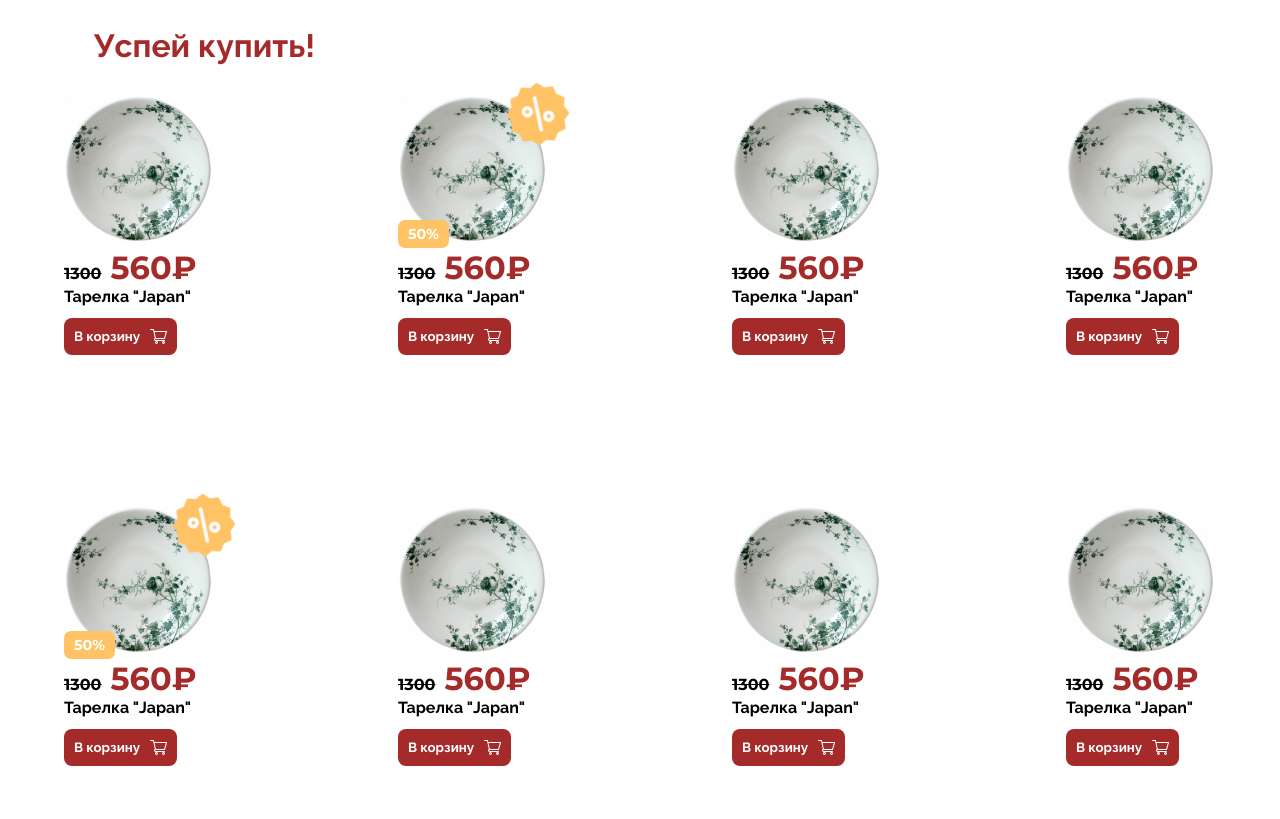
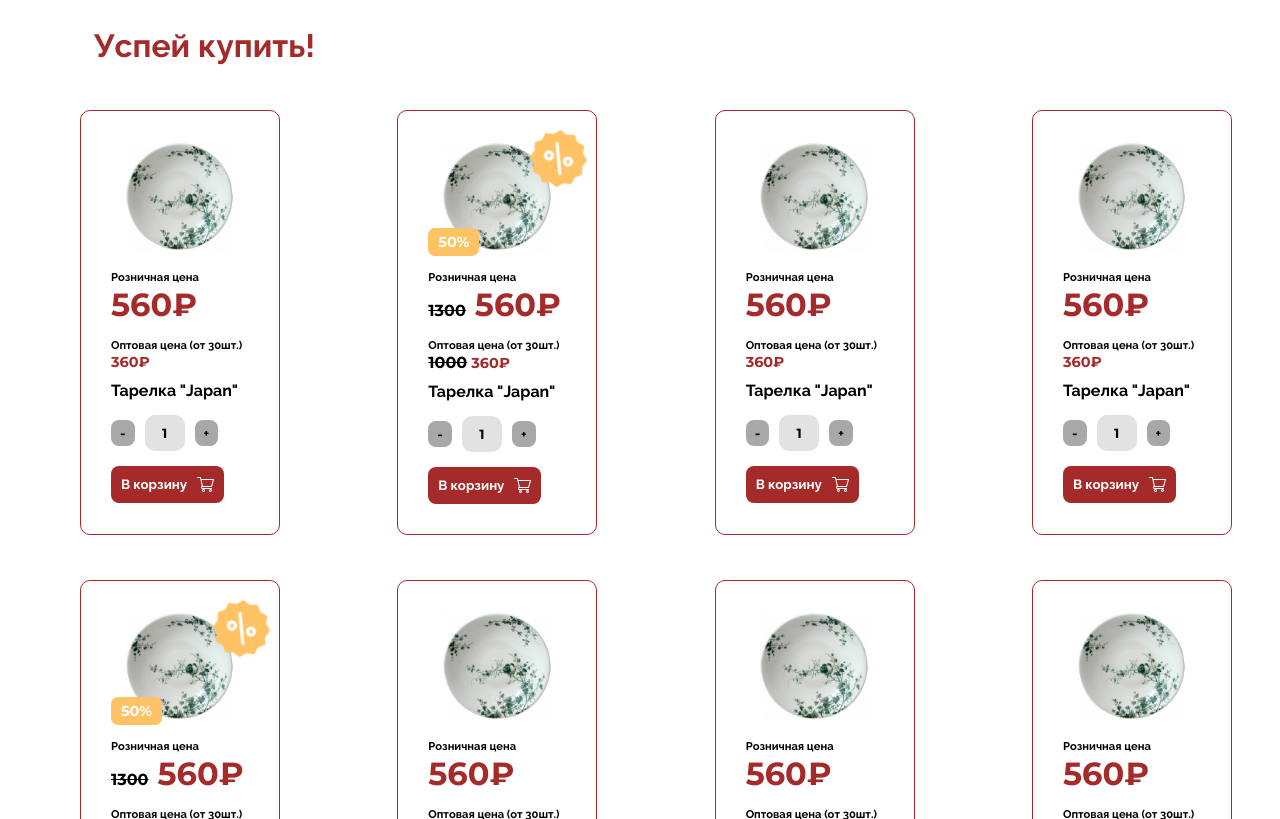
Before and after one commit to Riqtu/posudar, a website built with Vite: page index.html in a window 1280 px wide. Shown: the part 1981-2800 px from the top of the page. Built offline with nearby package versions, Linux system fonts and the light colour scheme.

Commit message:
last upd

```diff
--- a/scripts/renderFooter.js
+++ b/scripts/renderFooter.js
@@ -1,9 +1,9 @@
 // alert('kek')
-import logo from "./../images/posudar.png"
+import logo from './../images/posudar.png'
 
-let footerContainer = document.getElementsByTagName("footer")[0]
-console.log(footerContainer)
-footerContainer.innerHTML = `
+let footerContainer = document.getElementsByTagName('footer')[0]
+if (footerContainer)
+  footerContainer.innerHTML = `
 
 <div>
 <img src="${logo}" alt="" class="logo" />
--- a/scripts/renderHeader.js
+++ b/scripts/renderHeader.js
@@ -1,8 +1,8 @@
-let headerContainer = document.getElementsByTagName("header")[0]
-import logo from "./../images/logo.png"
-import search from "./../images/icons/search.svg"
-
-headerContainer.innerHTML = `
+let headerContainer = document.getElementsByTagName('header')[0]
+import logo from './../images/logo.png'
+import search from './../images/icons/search.svg'
+if (headerContainer)
+  headerContainer.innerHTML = `
 
 <div>
 <div class="logo">
--- a/scripts/renderModals.js
+++ b/scripts/renderModals.js
@@ -1,7 +1,7 @@
-let container = document.getElementById("modalBlock")
-import logo from "./../images/logo.png"
-
-container.innerHTML = `
+let container = document.getElementById('modalBlock')
+import logo from './../images/logo.png'
+if (container)
+  container.innerHTML = `
 
 <div class="modal" id="auth">
 			<form action="">
--- a/scripts/renderNav.js
+++ b/scripts/renderNav.js
@@ -1,6 +1,6 @@
 import navData from './../data/nav.json'
 let navContainer = document.getElementsByTagName('nav')[0]
-
+if (navContainer) {
   const navArr = navData.data
 
   let nav = navArr.map((el) => {
@@ -9,3 +9,4 @@ let nav = navArr.map((el) => {
   `
   })
   navContainer.innerHTML = nav.join('\n')
+}
--- a/scripts/renderNavProducts.js
+++ b/scripts/renderNavProducts.js
@@ -1,10 +1,9 @@
-import navProductsData from "./../data/navProducts.json"
-let navProductContainer = document.getElementsByClassName("nav-product")[0]
-
-const navProductsArr = navProductsData.data
-
-let navProducts = navProductsArr.map((el) => {
-	return `
+import navProductsData from './../data/navProducts.json'
+let navProductContainer = document.getElementsByClassName('nav-product')[0]
+if (navProductContainer) {
+  const navProductsArr = navProductsData.data
+  let navProducts = navProductsArr.map((el) => {
+    return `
 <a href='/screens/products.html'>
     <div class="nav-product__box">
     <span>${el.title}</span>
@@ -12,5 +11,6 @@ let navProducts = navProductsArr.map((el) => {
   </div>
 </a>
 `
-})
-navProductContainer.innerHTML = navProducts.join("\n")
+  })
+  navProductContainer.innerHTML = navProducts.join('\n')
+}
--- a/scripts/renderProducts.js
+++ b/scripts/renderProducts.js
@@ -1,10 +1,10 @@
-import cardPhoto from "/images/image 12.png"
-import cardSale from "/images/icons/sale.svg"
-import cardCart from "/images/icons/cart.svg"
+import cardPhoto from '/images/image 12.png'
+import cardSale from '/images/icons/sale.svg'
+import cardCart from '/images/icons/cart.svg'
 
-let productContainer = document.getElementsByClassName("product")[0]
-
-const productsArr = ["", "sale", "", "", "sale", "", "", "", "sale", ""]
+let productContainer = document.getElementsByClassName('product')[0]
+if (productContainer) {
+  const productsArr = ['', 'sale', '', '', 'sale', '', '', '', 'sale', '']
 
   let products = productsArr.map((el) => {
     return `
@@ -12,9 +12,9 @@ let products = productsArr.map((el) => {
       <a href="/screens/product.html">
         <div class="product__card--face">
           ${
-					el === "sale"
+            el === 'sale'
               ? ` <img src="${cardSale}" alt="" class="product__card--sale-icon" />`
-						: ""
+              : ''
           }
           <img
             src="${cardPhoto}"
@@ -22,18 +22,42 @@ let products = productsArr.map((el) => {
             class="product__card--image"
           />
           ${
-					el === "sale"
+            el === 'sale'
               ? ` <span class="product__card--sale-text">50%</span>`
-						: ""
+              : ''
           }
         </div>
-      <div class="product__card--price"><span>1300</span> 560₽</div>
+        <div>
+          <span class="product__card--bill-style">Розничная цена</span>
+          ${
+            el === 'sale'
+              ? `<div class="product__card--price"><span>1300</span> 560₽</div>`
+              : `<div class="product__card--price">560₽</div>`
+          }
+        </div>
+        <div>
+          <span class="product__card--bill-style">Оптовая цена (от 30шт.)</span>
+          ${
+            el === 'sale'
+              ? `<div class="product__card--price opt"><span>1000</span> 360₽</div>`
+              : `<div class="product__card--price opt">360₽</div>`
+          }
+        </div>
         <div class="product__card--title">Тарелка "Japan"</div>
       </a>
+      <div class="counter" style="margin-bottom: 10px">
+      <button onclick="this.nextElementSibling.stepDown()">-</button
+      ><input type="number" min="0" value="1" /><button
+        onclick="this.previousElementSibling.stepUp()"
+      >
+        +
+      </button>
+    </div>
     <button class="product__card--cart-btn" onclick="this.style.background = 'gray'; this.textContent = 'Добавлено'">
       <span>В корзину</span><img src="${cardCart}" alt="" />
     </button>
   </div>
 `
   })
-productContainer.innerHTML = products.join("\n")
+  productContainer.innerHTML = products.join('\n')
+}
--- a/styles/product.scss
+++ b/styles/product.scss
@@ -1,13 +1,33 @@
 .product {
-	display: flex;
-	margin: 30px 0;
-	gap: 150px;
-	flex-wrap: wrap;
+  display: grid;
+  grid-template-columns: repeat(auto-fill, 200px);
+  grid-gap: 45px;
   justify-content: space-between;
-	&::after {
-		content: "";
-		flex: auto;
-	}
+
+  /* boring properties */
+  list-style: none;
+  padding: 1rem;
+  margin: 30px auto;
+  width: 100%;
+
+  // &::after {
+  //   content: '';
+  //   flex: auto;
+  //   flex: 0 0 40%;
+  //   max-width: 390px;
+  //   position: relative;
+  //   // width: 150px;
+  //   // max-width: 300px;
+  //   // width: 10%;
+  //   // flex: 0 1 150px;
+  //   display: flex;
+  //   flex-direction: column;
+  //   border: 1px solid var(--main-red-color);
+  //   padding: 30px;
+  //   border-radius: 10px;
+  //   margin: 30px;
+  //   // flex-grow: 500px;
+  // }
   @media screen and (max-width: 500px) {
     // width: 20%;
     // margin: 0 25%;
@@ -17,10 +37,16 @@
 
 .product__card {
   position: relative;
-	width: 150px;
+  // width: 150px;
+  // max-width: 300px;
+  // width: 10%;
+  // flex: 0 1 150px;
   display: flex;
   flex-direction: column;
-	gap: 2px;
+  border: 1px solid var(--main-red-color);
+  padding: 30px;
+  border-radius: 10px;
+  gap: 5px;
   @media screen and (max-width: 500px) {
     width: 40%;
     // margin: 0 25%;
@@ -28,6 +54,9 @@
   a {
     position: relative;
     // display: flex;
+    display: flex;
+    flex-direction: column;
+    gap: 10px;
     color: black;
     text-decoration: none;
   }
@@ -35,14 +64,15 @@
     position: relative;
   }
   .product__card--image {
-		width: 100%;
+    width: 80%;
+    margin-left: 10%;
   }
   .product__card--price {
     font-size: 2rem;
-		font-family: "Montserrat", sans-serif;
+    font-family: 'Montserrat', sans-serif;
     color: var(--main-red-color);
     span {
-			font-family: "Montserrat", sans-serif;
+      font-family: 'Montserrat', sans-serif;
       font-size: 1rem;
       color: black;
       text-decoration: line-through;
@@ -60,7 +90,12 @@
       background-color: var(--main-red-color-active);
     }
   }
-
+  .opt {
+    font-size: 0.9rem;
+  }
+  .product__card--bill-style {
+    font-size: 0.7rem;
+  }
   .product__card--sale-icon {
     position: absolute;
     left: auto;
@@ -82,6 +117,6 @@
     color: white;
     border-radius: 7px;
     font-size: 0.9rem;
-		font-family: "Montserrat", sans-serif;
+    font-family: 'Montserrat', sans-serif;
   }
 }
--- a/styles/style.scss
+++ b/styles/style.scss
@@ -1,4 +1,4 @@
-@import url("https://fonts.googleapis.com/css2?family=Montserrat:wght@700&family=Raleway:wght@700&display=swap");
+@import url('https://fonts.googleapis.com/css2?family=Montserrat:wght@700&family=Raleway:wght@700&display=swap');
 
 * {
   --main-red-color: brown;
@@ -7,12 +7,12 @@
 
   --media-phone: 600px;
 
-	font-family: "Raleway", sans-serif;
+  font-family: 'Raleway', sans-serif;
   transition: 0;
 }
 
 body {
-	background-image: url("./../images/mainBackground.svg");
+  background-image: url('./../images/mainBackground.svg');
   background-size: cover;
   margin: 0;
   padding: 0;
@@ -52,7 +52,7 @@ button {
 }
 
 .counter {
-	font-family: "Montserrat", sans-serif;
+  font-family: 'Montserrat', sans-serif;
   display: flex;
   align-items: center;
   gap: 10px;
@@ -68,10 +68,12 @@ button {
     align-items: center;
   }
   input {
-		font-family: "Montserrat", sans-serif;
+    font-family: 'Montserrat', sans-serif;
 
     padding: 10px 5px;
-		width: 22px;
+    min-width: 22px;
+    max-width: 30px;
+
     border: none;
     border-radius: 10px;
     background-color: var(--gray-color);
@@ -80,8 +82,8 @@ button {
     justify-content: center;
     text-align: center;
   }
-	input[type="number"]::-webkit-inner-spin-button,
-	input[type="number"]::-webkit-outer-spin-button {
+  input[type='number']::-webkit-inner-spin-button,
+  input[type='number']::-webkit-outer-spin-button {
     -webkit-appearance: none;
   }
 }
```
Also changed, not shown: styles/navbar.scss (indentation only). Lines whose indentation alone changed are shown as unchanged.
